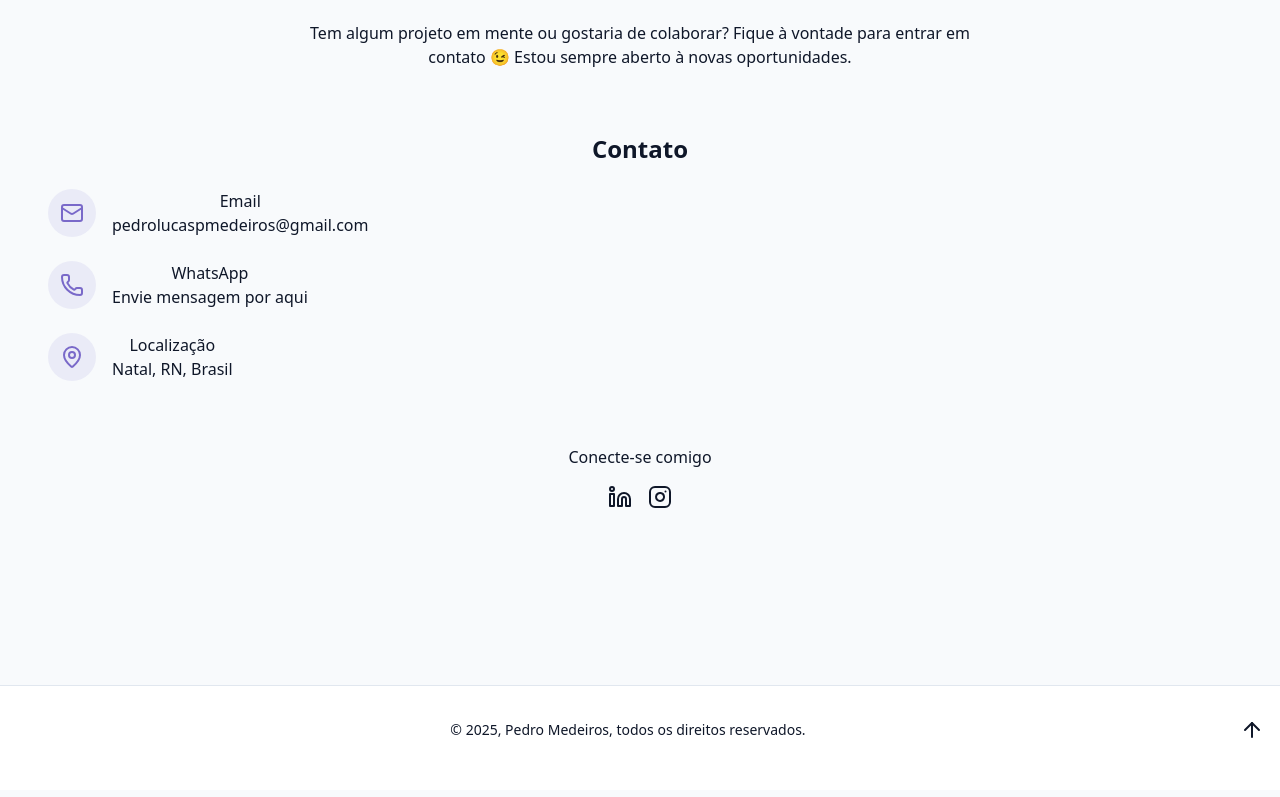
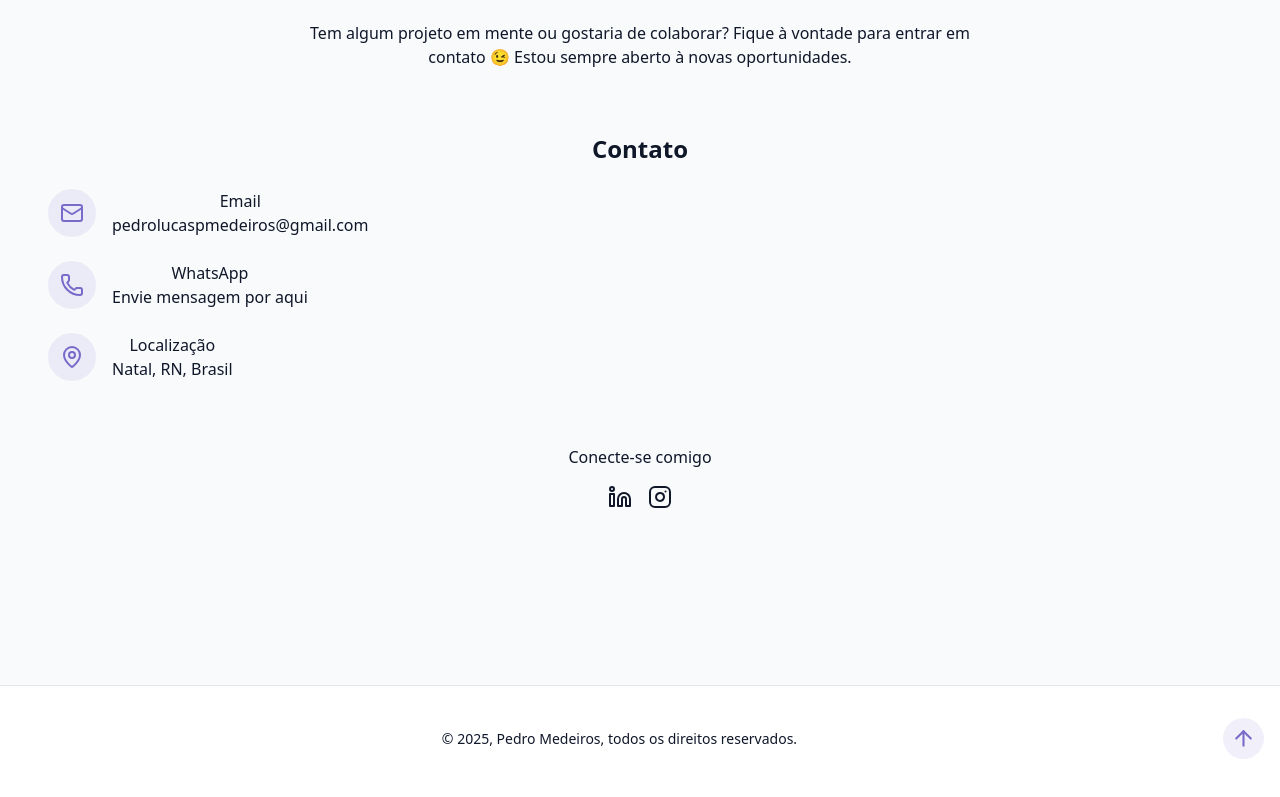
Before and after one commit to PedroLPMedeiros/portfolio_react, a React (Vite) app: page / in a window 1280 px wide. Shown: the part 3387-4184 px from the top of the page. Built offline with nearby package versions, Linux system fonts and the light colour scheme.

Commit message:
alteração no footer

```diff
--- a/src/components/Footer.jsx
+++ b/src/components/Footer.jsx
@@ -7,8 +7,11 @@ export const Footer = () => {
         <p className="text-sm text-muted-foreground mx-auto">
             &copy; {new Date().getFullYear()}, Pedro Medeiros, todos os direitos reservados.
         </p>
-        <a href="#home">
-            <ArrowUp/>
+        <a
+        href="#home"
+        className="p-2 rounded-full bg-primary/10 hover:bg-primary/20 text-primary transition-colors"
+        >
+            <ArrowUp size={25}/>
         </a>
     </footer>
 )}
```
